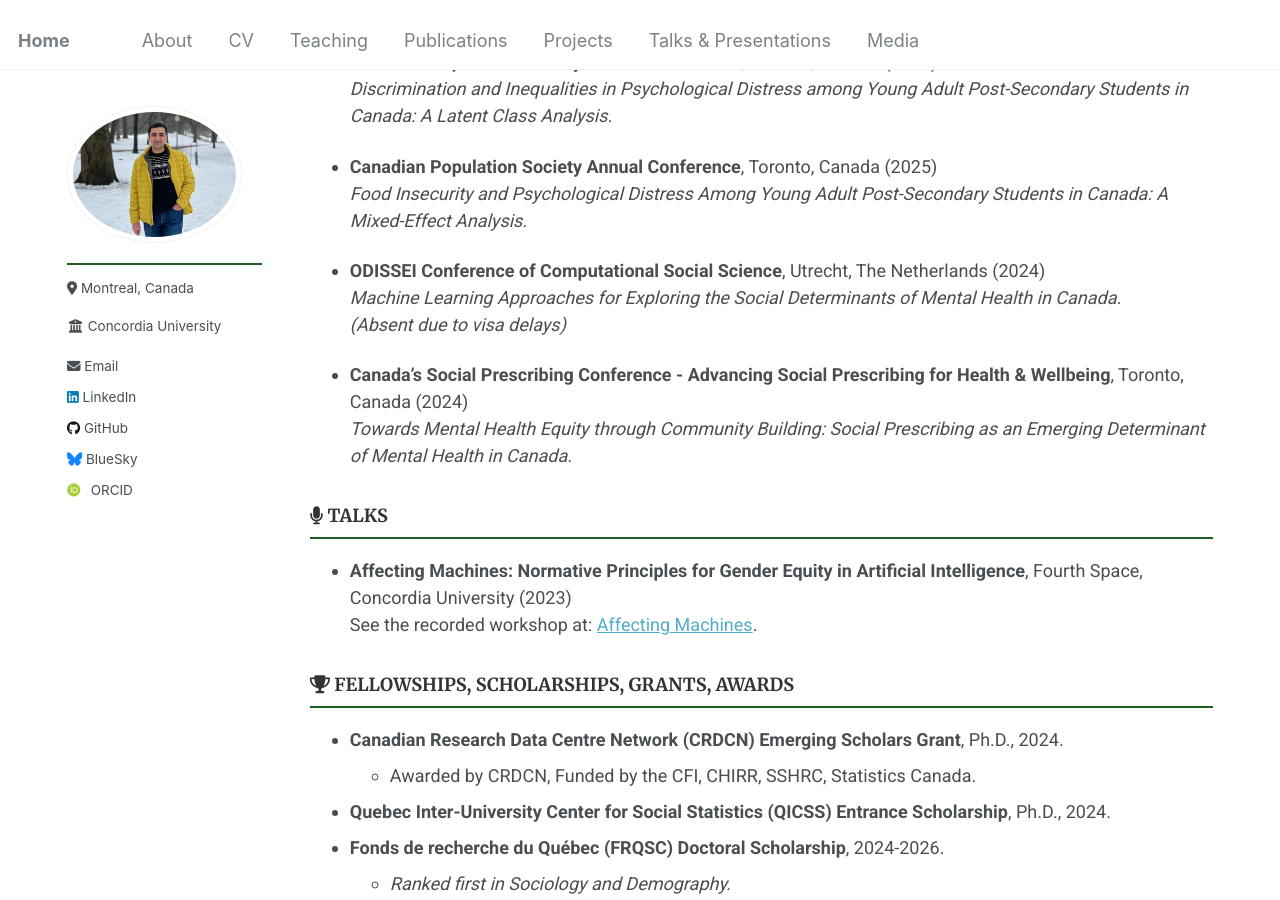
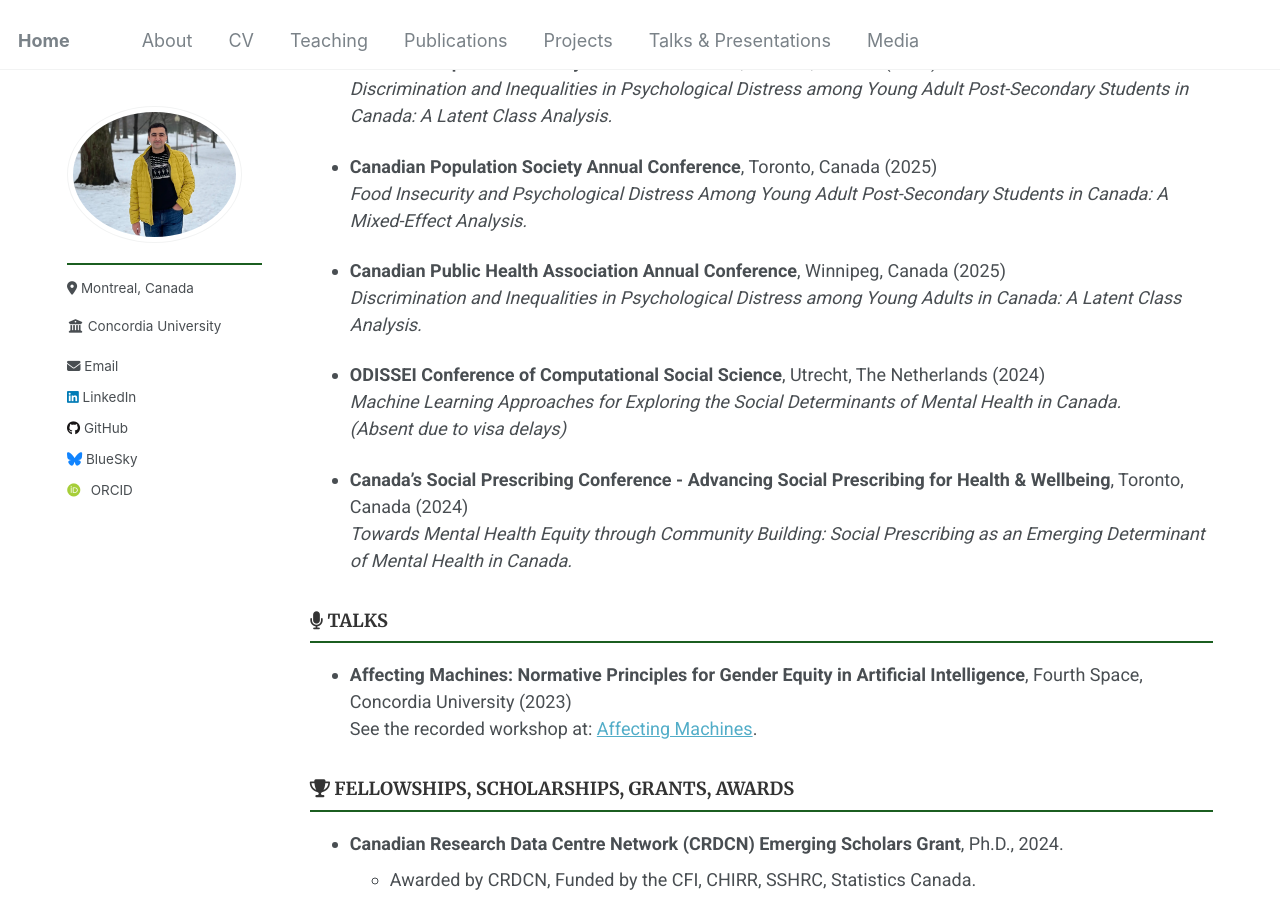
Before and after one commit to Mohsnmonji/mohsnmonji.github.io, a Jekyll site: the page built from _pages/Curriculum Vitae.md, in a window 1280 px wide and 900 px high, scrolled down 2628 px. Built offline with Jekyll 4.4.1, drawn with Linux system fonts in a browser that asks for light colours; some web fonts are replaced.

Commit message:
Update Curriculum Vitae.md

```diff
--- a/_pages/Curriculum Vitae.md
+++ b/_pages/Curriculum Vitae.md
@@ -107,6 +107,9 @@ author_profile: true
 
 - **Canadian Population Society Annual Conference**, Toronto, Canada (2025)
   *Food Insecurity and Psychological Distress Among Young Adult Post-Secondary Students in Canada: A Mixed-Effect Analysis.*
+
+- **Canadian Public Health Association Annual Conference**, Winnipeg, Canada (2025)
+  *Discrimination and Inequalities in Psychological Distress among Young Adults in Canada: A Latent Class Analysis.*
 
 - **ODISSEI Conference of Computational Social Science**, Utrecht, The Netherlands (2024)
   *Machine Learning Approaches for Exploring the Social Determinants of Mental Health in Canada.*
```
